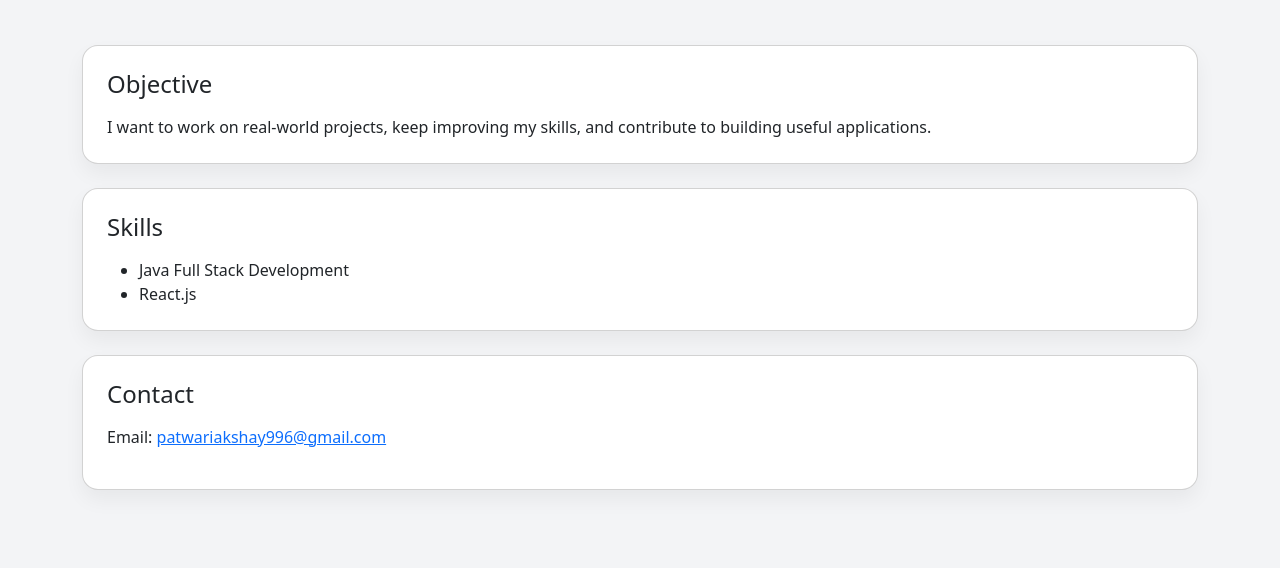
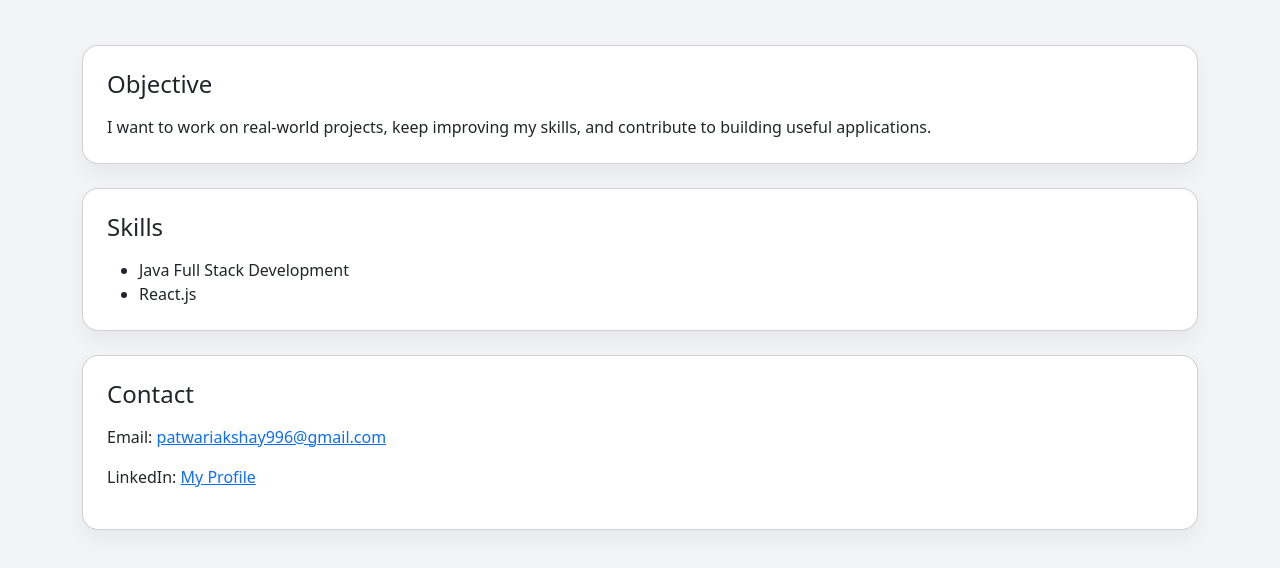
Before and after one commit to iamgirishreddy/Aksyay-Portfolio-test, a plain HTML site: page index.html in a window 1280 px wide. Shown: the part 156-724 px from the top of the page. Drawn offline with nearby package versions, Linux system fonts and the light colour scheme.

Commit message:
added linkedin profile

```diff
--- a/index.html
+++ b/index.html
@@ -76,6 +76,7 @@
     <div class="card p-4">
       <h2 class="h4 mb-3">Contact</h2>
       <p>Email: <a href="mailto:patwariakshay996@gmail.com">patwariakshay996@gmail.com</a></p>
+      <p>LinkedIn: <a href="https://www.linkedin.com/in/patwariakshay996/">My Profile</a> </p>
     </div>
   </div>
 
```
